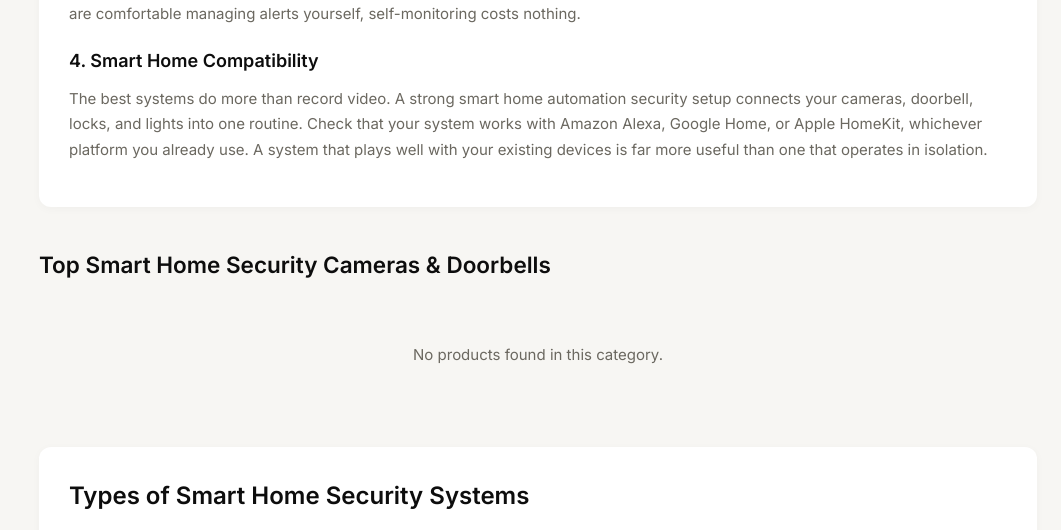
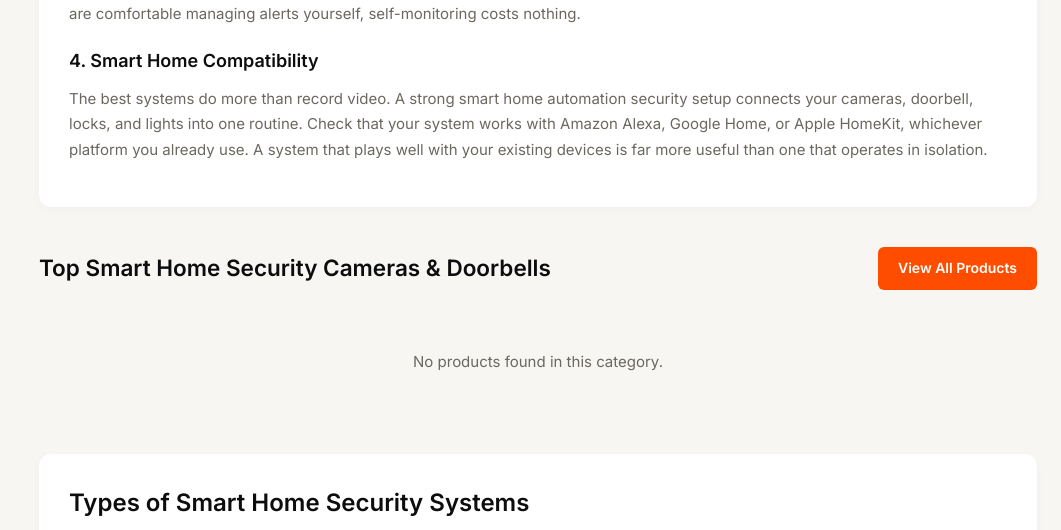
Before and after one commit to AbRehmansaif/shop_toolnix, a Django app: page /best-smart-home-security-system-2026/ in a window 1280 px wide. Shown: the part 1028-1558 px from the top of the page, without its empty margins (219-1280 px from the left). Run offline with Django 5.2, Linux system fonts and the light colour scheme; data that the repository does not hold is empty; some libraries are stand-ins or nearby versions.

```diff
--- a/templates/subcategory_pages/best_smart_home_security_system_2026.html
+++ b/templates/subcategory_pages/best_smart_home_security_system_2026.html
@@ -252,7 +252,10 @@
       </div>
 
       <!-- PRODUCTS SECTION -->
-      <h2 style="margin-top: 40px; margin-bottom: 20px; font-family:var(--font-display);">Top Smart Home Security Cameras & Doorbells</h2>
+      <div style="display: flex; justify-content: space-between; align-items: center; margin-top: 40px; margin-bottom: 20px;">
+        <h2 style="font-family:var(--font-display); margin: 0;">Top Smart Home Security Cameras & Doorbells</h2>
+        <a href="{% url 'product_list' %}?category={{ current_category }}" style="padding: 10px 20px; background: var(--accent); color: white; border-radius: 6px; text-decoration: none; font-weight: 600; font-size: 14px; transition: opacity 0.2s; white-space: nowrap;">View All Products</a>
+      </div>
       <div class="product-grid">
         {% for product in products %}
         {% include "store/_product_card.html" %}
@@ -307,7 +310,10 @@
       </div>
 
       <!-- SECOND PRODUCTS SECTION -->
-      <h2 style="margin-top: 40px; margin-bottom: 20px; font-family:var(--font-display);">Explore More Options</h2>
+      <div style="display: flex; justify-content: space-between; align-items: center; margin-top: 40px; margin-bottom: 20px;">
+        <h2 style="font-family:var(--font-display); margin: 0;">Explore More Options</h2>
+        <a href="{% url 'product_list' %}?category={{ current_category }}" style="padding: 10px 20px; background: var(--accent); color: white; border-radius: 6px; text-decoration: none; font-weight: 600; font-size: 14px; transition: opacity 0.2s; white-space: nowrap;">View All Products</a>
+      </div>
       <div class="product-grid" style="margin-bottom: 40px;">
         {% for product in products %}
         {% include "store/_product_card.html" %}
```
